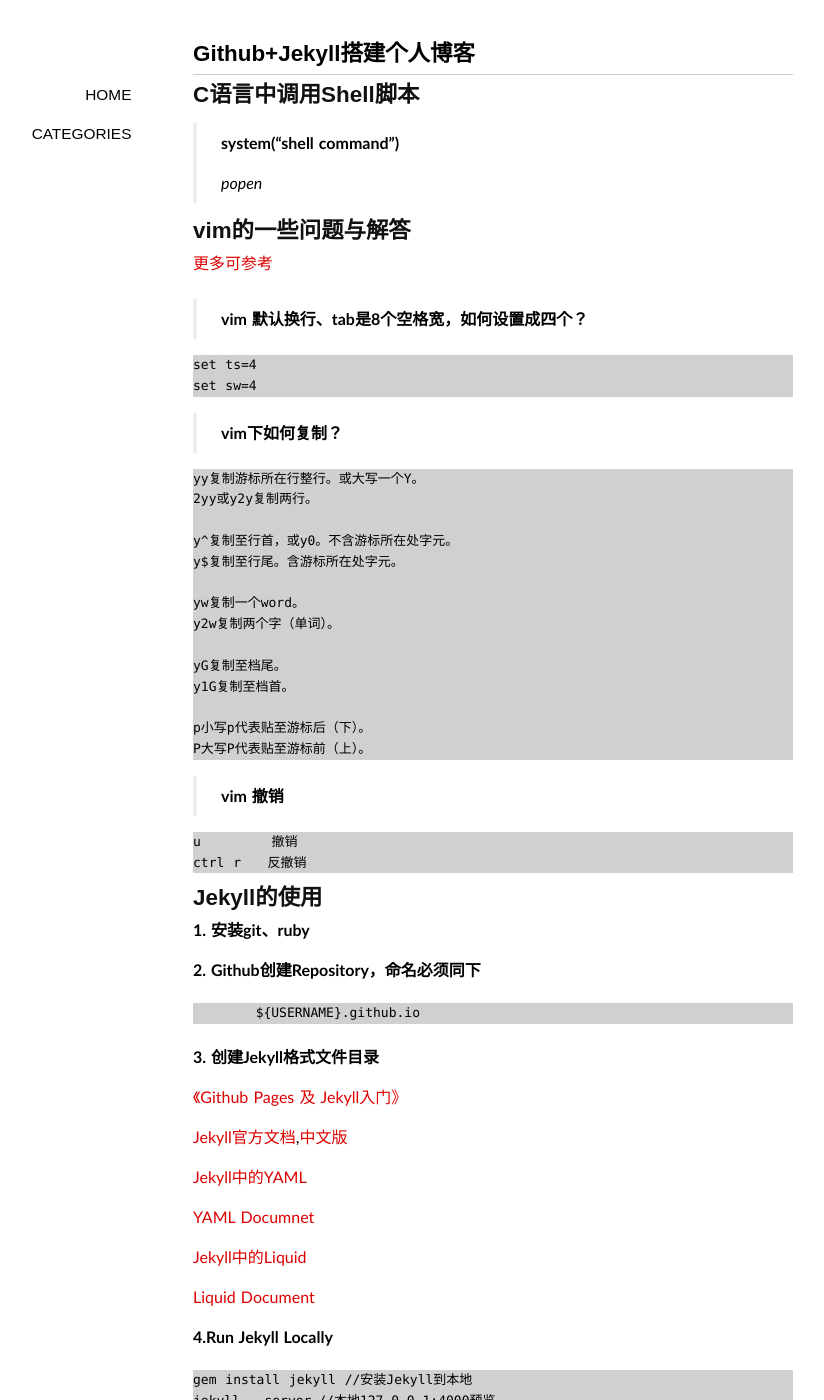
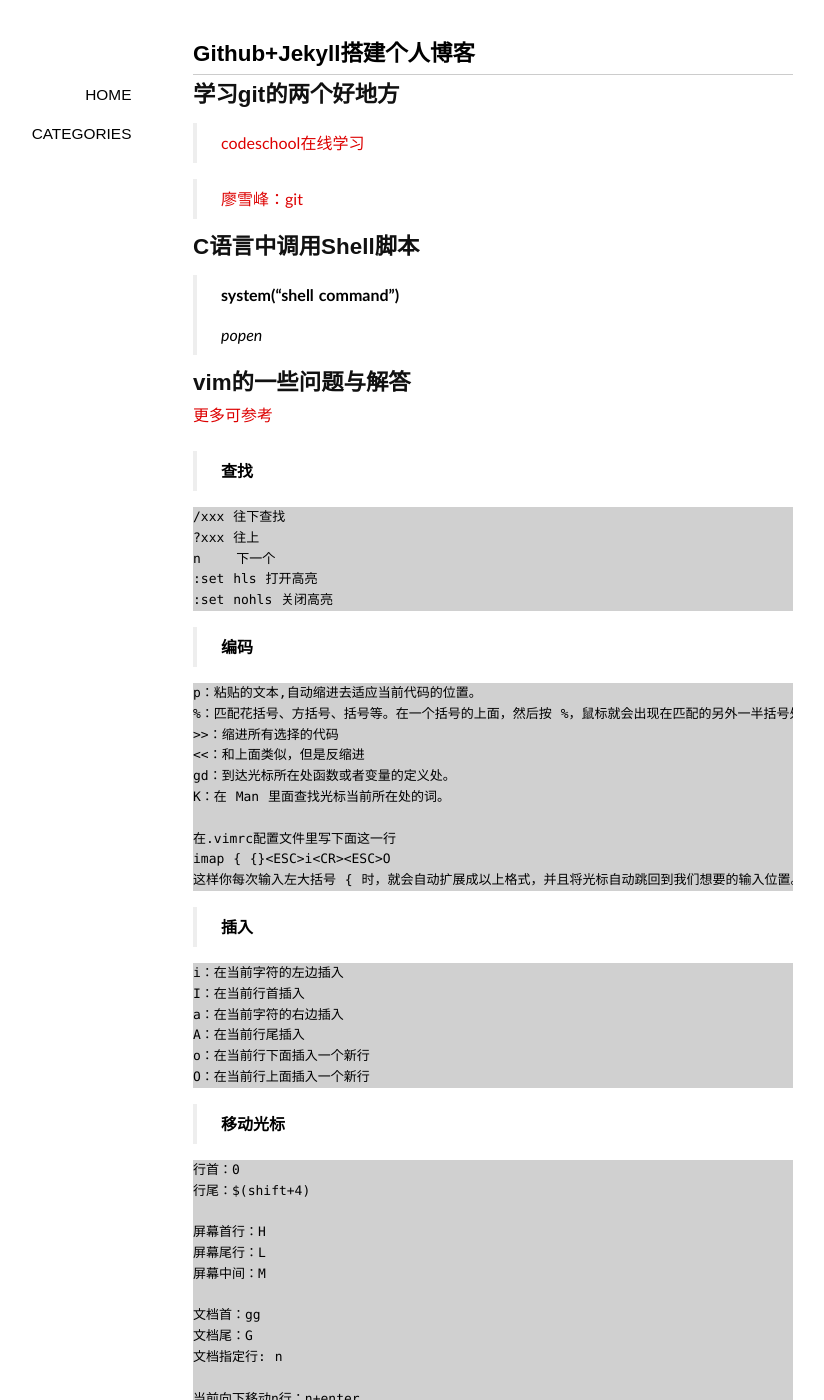
Before and after one commit to durians/durians.github.com, a Jekyll site: the page built from _posts/2013-03-29-Github+Jekyll搭建个人博客.markdown, in a window 1280 px wide and 1400 px high. Shown: the whole window, without its empty margins (147-971 px from the left). Built offline with Jekyll 4.4.1, drawn with Linux system fonts in a browser that asks for light colours; some web fonts are replaced; Markdown is read by kramdown in place of the engine named in the settings; comment, search, counter and statistics services are not loaded; some of the changed text lies outside the part shown.

Commit message:
vim using

```diff
--- a/_posts/2013-03-29-Github+Jekyll搭建个人博客.markdown
+++ b/_posts/2013-03-29-Github+Jekyll搭建个人博客.markdown
@@ -20,6 +20,17 @@
 ---
 
 
+##学习git的两个好地方
+
+>[codeschool在线学习][codeschool]
+
+[codeschool]:https://www.codeschool.com/paths
+
+>[廖雪峰：git][liaoxuefeng]
+
+[liaoxuefeng]:http://www.liaoxuefeng.com/wiki/0013739516305929606dd18361248578c67b8067c8c017b000
+
+
 ##C语言中调用Shell脚本
 >**system("shell command")**
 >
@@ -29,6 +40,58 @@
 
 ##vim的一些问题与解答
 [更多可参考][vim]
+
+
+>**查找**
+
+	/xxx 往下查找
+	?xxx 往上
+	n    下一个
+	:set hls 打开高亮
+	:set nohls 关闭高亮
+
+>**编码**
+
+	p：粘贴的文本,自动缩进去适应当前代码的位置。
+	%：匹配花括号、方括号、括号等。在一个括号的上面，然后按 %，鼠标就会出现在匹配的另外一半括号处。
+	>>：缩进所有选择的代码
+	<<：和上面类似，但是反缩进
+	gd：到达光标所在处函数或者变量的定义处。
+	K：在 Man 里面查找光标当前所在处的词。
+
+	在.vimrc配置文件里写下面这一行
+	imap { {}<ESC>i<CR><ESC>O
+	这样你每次输入左大括号 { 时，就会自动扩展成以上格式，并且将光标自动跳回到我们想要的输入位置。
+
+
+>**插入**
+
+	i：在当前字符的左边插入
+	I：在当前行首插入
+	a：在当前字符的右边插入
+	A：在当前行尾插入
+	o：在当前行下面插入一个新行
+	O：在当前行上面插入一个新行
+
+
+>**移动光标**
+
+	行首：0
+	行尾：$(shift+4)
+
+	屏幕首行：H
+	屏幕尾行：L
+	屏幕中间：M
+
+	文档首：gg
+	文档尾：G
+	文档指定行: n
+
+	当前向下移动n行：n+enter
+
+	下一页：ctrl + f
+	上一页：ctrl + b
+
 
 >**vim 默认换行、tab是8个空格宽，如何设置成四个？**
 >
--- a/_posts/2015-05-11-leetcode-Two-Sum.markdown
+++ b/_posts/2015-05-11-leetcode-Two-Sum.markdown
@@ -1,6 +1,6 @@
 ---
 layout: post
-title: "Two Sum"
+title: "leetcode: Two Sum"
 description: ""
 categories:
 - leetcode
```
Also changed, not shown: _posts/2015-05-11-leetcode-Largest-Number.markdown (+64 -61 lines).
